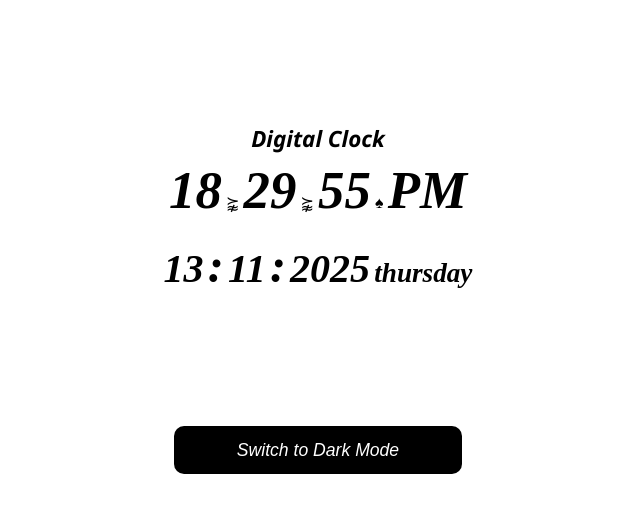
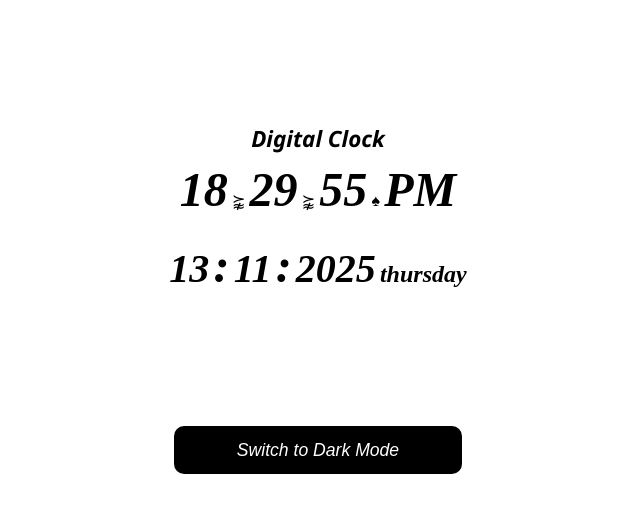
Before and after one commit to AbdelrahmanisMe/clockjs, a plain HTML site: page index.html in a window 1280 px wide. Shown: the whole page, without its empty margins (322-962 px from the left). Drawn offline with Linux system fonts and the light colour scheme.

Commit message:
updatestylesize

```diff
--- a/index.html
+++ b/index.html
@@ -24,7 +24,7 @@
             <span class="month"></span>
             <span style="font-size: 3rem;" >:</span>
             <span class="years"></span>
-            <span class="sunday" style="font-size:1.7rem;"></span>
+            <span class="sunday" style="font-size:1.5rem;"></span>
         </div>
     </div>
     <button  id="btn" class="button">Switch to Dark Mode</button>
--- a/style.css
+++ b/style.css
@@ -31,7 +31,7 @@ body.dark{
     margin-top: -2.2rem;
 }
 .clock span{
-    font-size: 3.3rem;
+    font-size: 3rem;
     font-weight: bolder;
     font-style: italic;
     font-family: serif;
```
